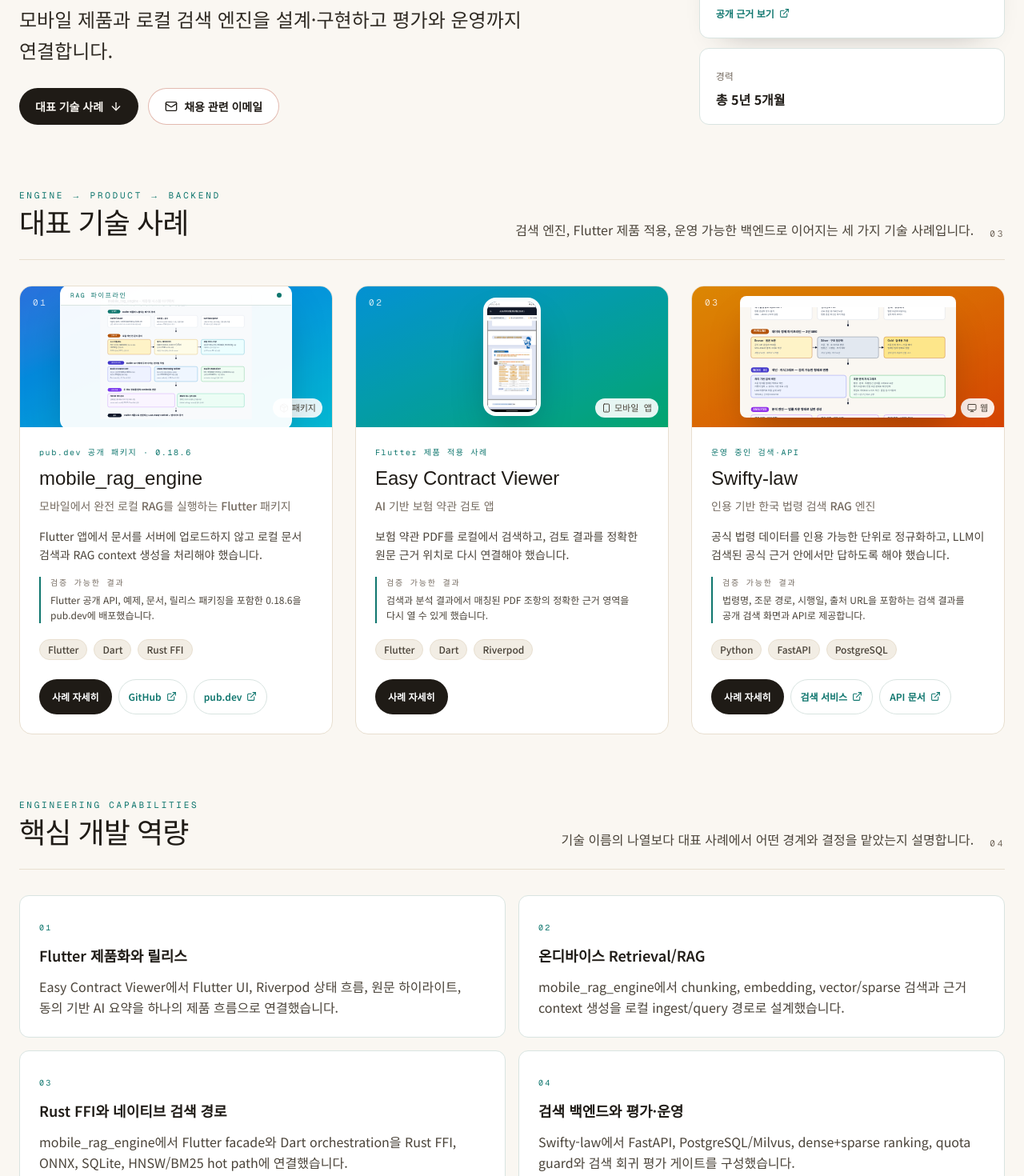
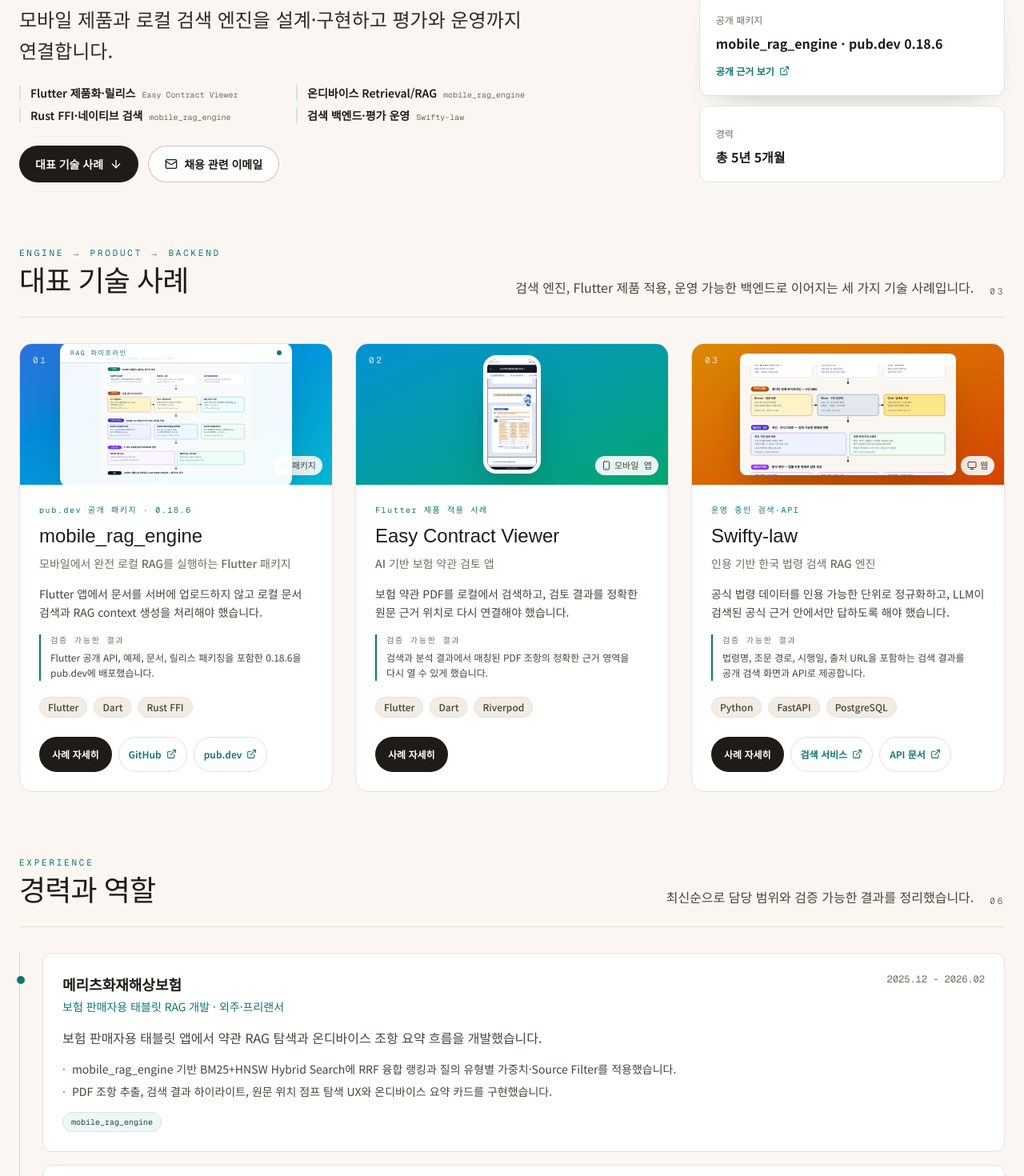
Before and after one commit to dev07060/dev-portfolio, a Next.js app: page / in a window 1280 px wide. Shown: the part 380-1850 px from the top of the page at 80% size. Built offline with nearby package versions, Linux system fonts and the light colour scheme.

Commit message:
refactor: move capability summary into hero

```diff
--- a/src/components/Portfolio.tsx
+++ b/src/components/Portfolio.tsx
@@ -7,7 +7,6 @@
   RecruitmentNav,
   DeveloperHero,
   FeaturedWork,
-  CoreCapabilities,
   ExperienceTimeline,
   ProjectGrid,
   OpenSourceBanner,
@@ -157,15 +156,16 @@
         <RecruitmentNav hasExperience={experienceItems.length > 0} />
 
         <main id="main-content" tabIndex={-1} className="outline-none">
-          <DeveloperHero profile={recruitmentProfile} />
+          <DeveloperHero
+            profile={recruitmentProfile}
+            capabilities={capabilities}
+          />
 
           <FeaturedWork
             projects={featuredProjects}
             cases={recruitmentCases}
             onProjectClick={handleProjectClick}
           />
-
-          <CoreCapabilities items={capabilities} />
 
           <ExperienceTimeline items={experienceItems} projects={projects} />
 
--- a/src/components/widgets/CoreCapabilities.tsx
+++ /dev/null
@@ -1,40 +0,0 @@
-import type { Capability } from '@/data/portfolio';
-import SectionContainer from './SectionContainer';
-import SectionHeader from './SectionHeader';
-
-interface CoreCapabilitiesProps {
-  items: Capability[];
-}
-
-const CoreCapabilities = ({ items }: CoreCapabilitiesProps) => (
-  <section id="capabilities" className="pb-16 sm:pb-20">
-    <SectionContainer>
-      <SectionHeader
-        eyebrow="Engineering capabilities"
-        title="핵심 개발 역량"
-        description="기술 이름의 나열보다 대표 사례에서 어떤 경계와 결정을 맡았는지 설명합니다."
-        count={items.length}
-      />
-      <div className="grid grid-cols-1 gap-4 md:grid-cols-2">
-        {items.map((item, index) => (
-          <article
-            key={item.title}
-            className="rounded-xl border border-[#d9e4e1] bg-white p-5 sm:p-6"
-          >
-            <span className="font-mono text-[10px] tracking-[0.22em] text-[#0f766e]">
-              {String(index + 1).padStart(2, '0')}
-            </span>
-            <h3 className="mt-3 text-lg font-semibold text-[#1f1b16] break-keep">
-              {item.title}
-            </h3>
-            <p className="mt-3 text-sm leading-relaxed text-[#4a4339] break-keep sm:text-base">
-              {item.detail}
-            </p>
-          </article>
-        ))}
-      </div>
-    </SectionContainer>
-  </section>
-);
-
-export default CoreCapabilities;
--- a/src/components/widgets/DeveloperHero.tsx
+++ b/src/components/widgets/DeveloperHero.tsx
@@ -1,12 +1,14 @@
 import { ArrowDown, ExternalLink, FileText, Mail } from 'lucide-react';
+import type { Capability } from '@/data/portfolio';
 import type { RecruitmentProfile } from '@/types/recruitment';
 import SectionContainer from './SectionContainer';
 
 interface DeveloperHeroProps {
   profile: RecruitmentProfile;
+  capabilities: Capability[];
 }
 
-const DeveloperHero = ({ profile }: DeveloperHeroProps) => (
+const DeveloperHero = ({ profile, capabilities }: DeveloperHeroProps) => (
   <section id="about" className="py-12 sm:py-16 lg:py-20">
     <SectionContainer>
       <div className="grid grid-cols-1 gap-10 lg:grid-cols-[minmax(0,1.35fr)_minmax(280px,0.65fr)] lg:items-end lg:gap-14">
@@ -29,6 +31,25 @@
           <p className="mt-5 max-w-2xl text-xl leading-relaxed text-[#2f2a23] break-keep sm:text-2xl">
             {profile.positioning}
           </p>
+
+          <div
+            aria-label="핵심 개발 역량 요약"
+            className="mt-6 grid max-w-2xl grid-cols-1 gap-x-5 gap-y-2 sm:grid-cols-2"
+          >
+            {capabilities.map((capability) => (
+              <div
+                key={capability.title}
+                className="flex min-w-0 items-baseline gap-2 border-l-2 border-[#d9e4e1] pl-3"
+              >
+                <strong className="text-sm font-semibold text-[#1f1b16] break-keep">
+                  {capability.title}
+                </strong>
+                <span className="truncate font-mono text-[10px] text-[#756b60]">
+                  {capability.evidence}
+                </span>
+              </div>
+            ))}
+          </div>
 
           <div className="mt-7 flex flex-wrap gap-3">
             <a
--- a/src/components/widgets/index.ts
+++ b/src/components/widgets/index.ts
@@ -2,7 +2,6 @@
 export { default as RecruitmentNav } from './RecruitmentNav';
 export { default as DeveloperHero } from './DeveloperHero';
 export { default as FeaturedWork } from './FeaturedWork';
-export { default as CoreCapabilities } from './CoreCapabilities';
 export { default as ExperienceTimeline } from './ExperienceTimeline';
 export { default as ProjectCard } from './ProjectCard';
 export { default as ProjectGrid } from './ProjectGrid';
--- a/src/data/portfolio.ts
+++ b/src/data/portfolio.ts
@@ -1,6 +1,6 @@
 export interface Capability {
   title: string;
-  detail: string;
+  evidence: string;
 }
 
 export const featuredProjectIds = [
@@ -35,23 +35,19 @@
 
 export const capabilities: Capability[] = [
   {
-    title: 'Flutter 제품화와 릴리스',
-    detail:
-      'Easy Contract Viewer에서 Flutter UI, Riverpod 상태 흐름, 원문 하이라이트, 동의 기반 AI 요약을 하나의 제품 흐름으로 연결했습니다.',
+    title: 'Flutter 제품화·릴리스',
+    evidence: 'Easy Contract Viewer',
   },
   {
     title: '온디바이스 Retrieval/RAG',
-    detail:
-      'mobile_rag_engine에서 chunking, embedding, vector/sparse 검색과 근거 context 생성을 로컬 ingest/query 경로로 설계했습니다.',
+    evidence: 'mobile_rag_engine',
   },
   {
-    title: 'Rust FFI와 네이티브 검색 경로',
-    detail:
-      'mobile_rag_engine에서 Flutter facade와 Dart orchestration을 Rust FFI, ONNX, SQLite, HNSW/BM25 hot path에 연결했습니다.',
+    title: 'Rust FFI·네이티브 검색',
+    evidence: 'mobile_rag_engine',
   },
   {
-    title: '검색 백엔드와 평가·운영',
-    detail:
-      'Swifty-law에서 FastAPI, PostgreSQL/Milvus, dense+sparse ranking, quota guard와 검색 회귀 평가 게이트를 구성했습니다.',
+    title: '검색 백엔드·평가 운영',
+    evidence: 'Swifty-law',
   },
 ];
```
Also changed, not shown: 2 other files (tests, documents, lock files or other folders).
